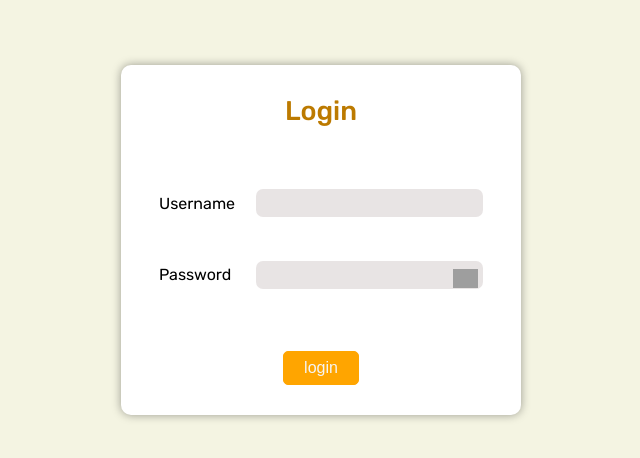
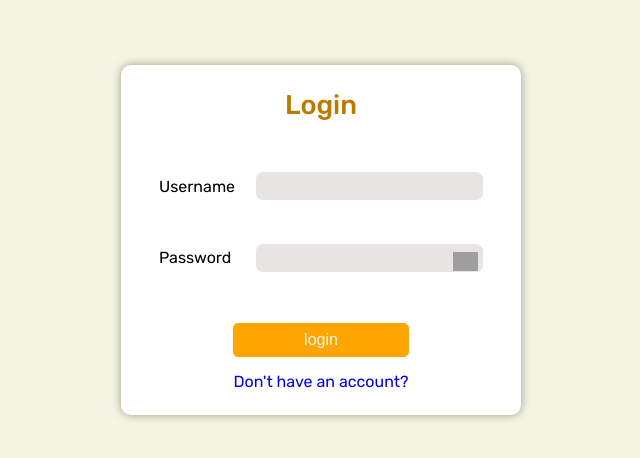
Before and after one commit to bektur-kg/ToDoTeam, a plain HTML site: page auth.html in a window 1280 px wide. Shown: the part 160-618 px from the top of the page, without its empty margins (319-959 px from the left). Drawn offline with Linux system fonts and the light colour scheme; grey boxes are pictures that could not be loaded.

Commit message:
fixed registration

```diff
--- a/auth.html
+++ b/auth.html
@@ -39,6 +39,7 @@
 						</label>
 					</div>
 					<div class="formFooter">
+						<a href="/register.html">Don't have an account?</a>
 						<button class="submitBtn" type="submit">login</button>
 					</div>
 				</form>
--- a/css/auth.css
+++ b/css/auth.css
@@ -77,6 +77,16 @@ body {
 	font-size: 16px;
 }
 
+.formFooter{
+	display: flex;
+	flex-direction: column-reverse;
+	gap: 15px;
+}
+
+.formFooter a{
+	cursor: pointer;
+}
+
 .formFooter button {
 	padding: 7px 20px;
 	border-radius: 5px;
--- a/css/register.css
+++ b/css/register.css
@@ -76,6 +76,12 @@ body{
 	font-size: 16px;
 }
 
+.formFooter{
+	display: flex;
+	flex-direction: column;
+	gap: 15px;
+}
+
 .formFooter button{
 	padding: 7px 20px;
 	border-radius: 5px;
--- a/js/auth.js
+++ b/js/auth.js
@@ -35,6 +35,11 @@ $submit.addEventListener('click', (e) => {
 	}
 })
 
+window.addEventListener('load', () => {
+	const USER_ID = localStorage.getItem('userId')
+	!USER_ID && open('../register.html', '_self')
+})
+
 function getInputValues() {
 	return [...$inputs].reduce((body, input) => {
 		return { ...body, [input.name]: input.value.trim() }
```
Also changed, not shown: register.html (+1 -0 lines).
